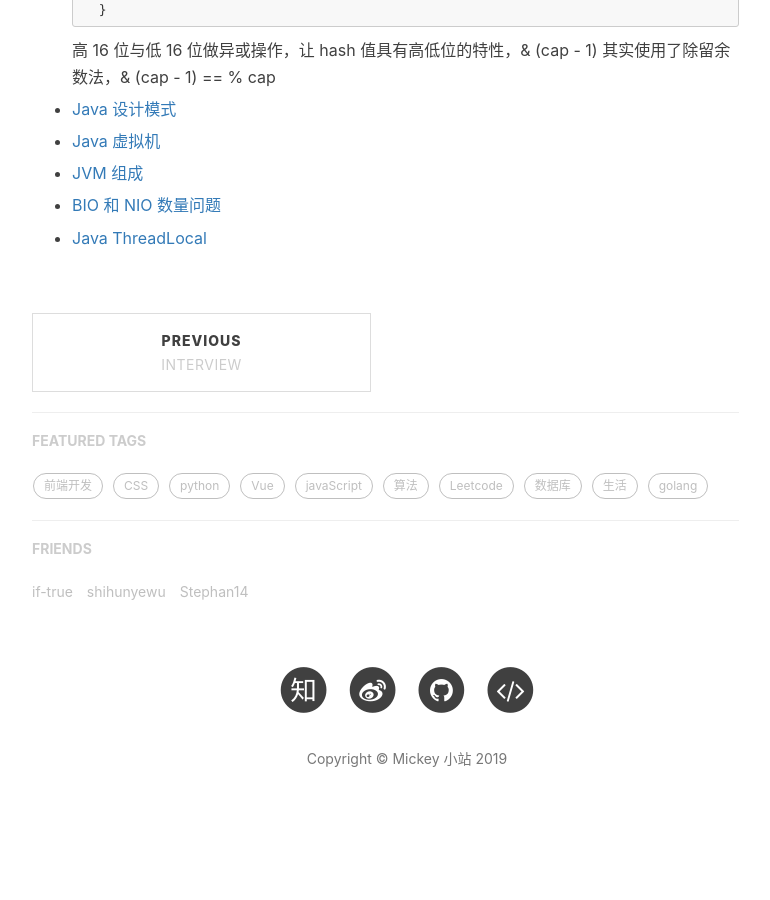
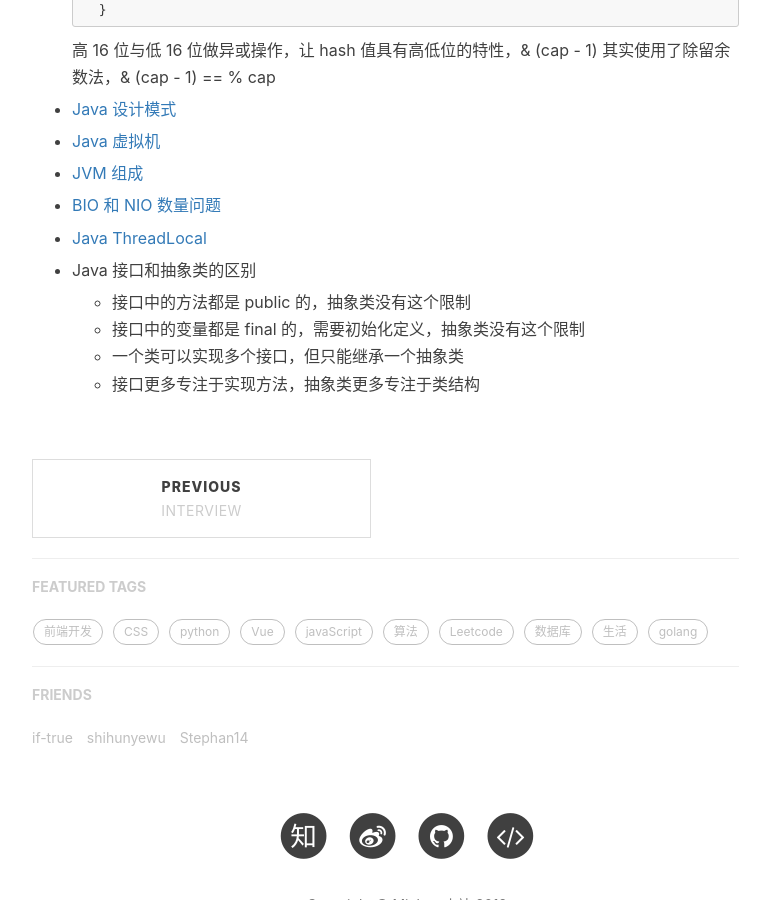
Before and after one commit to mickey0524/mickey0524.github.io, a Jekyll site: the page built from _posts/2019-03-21-begin-java.md, in a window 1280 px wide and 900 px high, scrolled down 7173 px. Shown: the whole window, without its empty margins (233-1003 px from the left). Built offline with Jekyll 4.4.1, drawn with Linux system fonts in a browser that asks for light colours; nearby versions of some CDN libraries; comment, search, counter and statistics services are not loaded; before the commit the page ends 8009 px from its top, so only the background shows below that.

Commit message:
feat(java): udpate  java

```diff
--- a/_posts/2019-03-21-begin-java.md
+++ b/_posts/2019-03-21-begin-java.md
@@ -389,3 +389,10 @@ tags:
 * [BIO 和 NIO 数量问题](https://juejin.im/post/5c8aea1df265da2de33f6a09)
 
 * [Java ThreadLocal](https://www.cnblogs.com/dolphin0520/p/3920407.html)
+
+* Java 接口和抽象类的区别
+
+    * 接口中的方法都是 public 的，抽象类没有这个限制
+    * 接口中的变量都是 final 的，需要初始化定义，抽象类没有这个限制
+    * 一个类可以实现多个接口，但只能继承一个抽象类
+    * 接口更多专注于实现方法，抽象类更多专注于类结构
```
